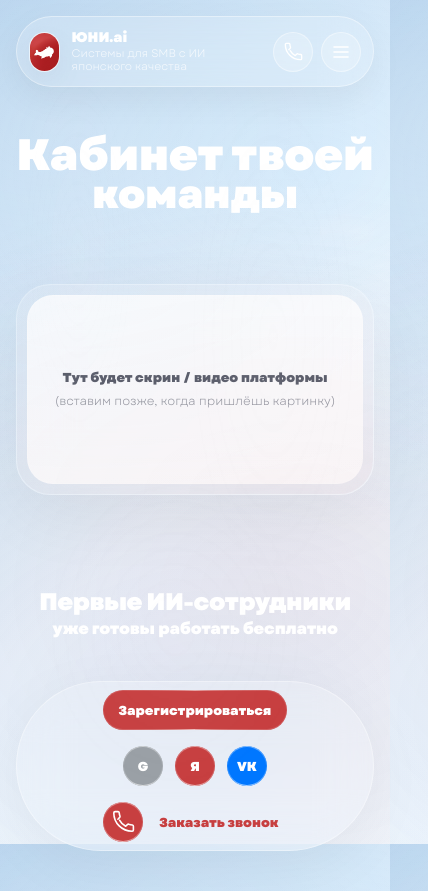
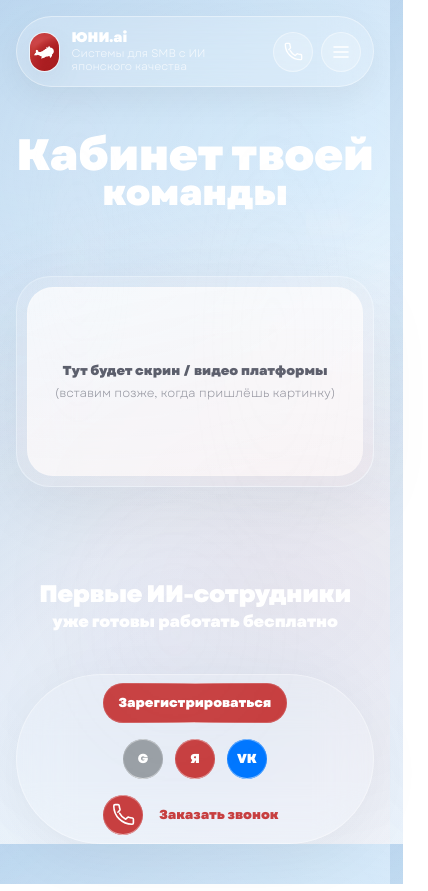
Before and after one commit to uniconsulting/uni.com, a Next.js app: page / in a window 390 px wide. Shown: the whole page, 428 px wide, since content can reach past the window. Built offline with nearby package versions, Linux system fonts and the light colour scheme.

Commit message:
Update Hero.tsx

```diff
--- a/src/components/sections/Hero.tsx
+++ b/src/components/sections/Hero.tsx
@@ -30,7 +30,7 @@ export default function Hero() {
           <span
             className="
               uni-hero-line uni-hero-line--2
-              block text-[40px] sm:text-[60px] md:text-[74px] font-[600]
+              block text-[36px] sm:text-[60px] md:text-[74px] font-[600]
             "
           >
             команды
```
